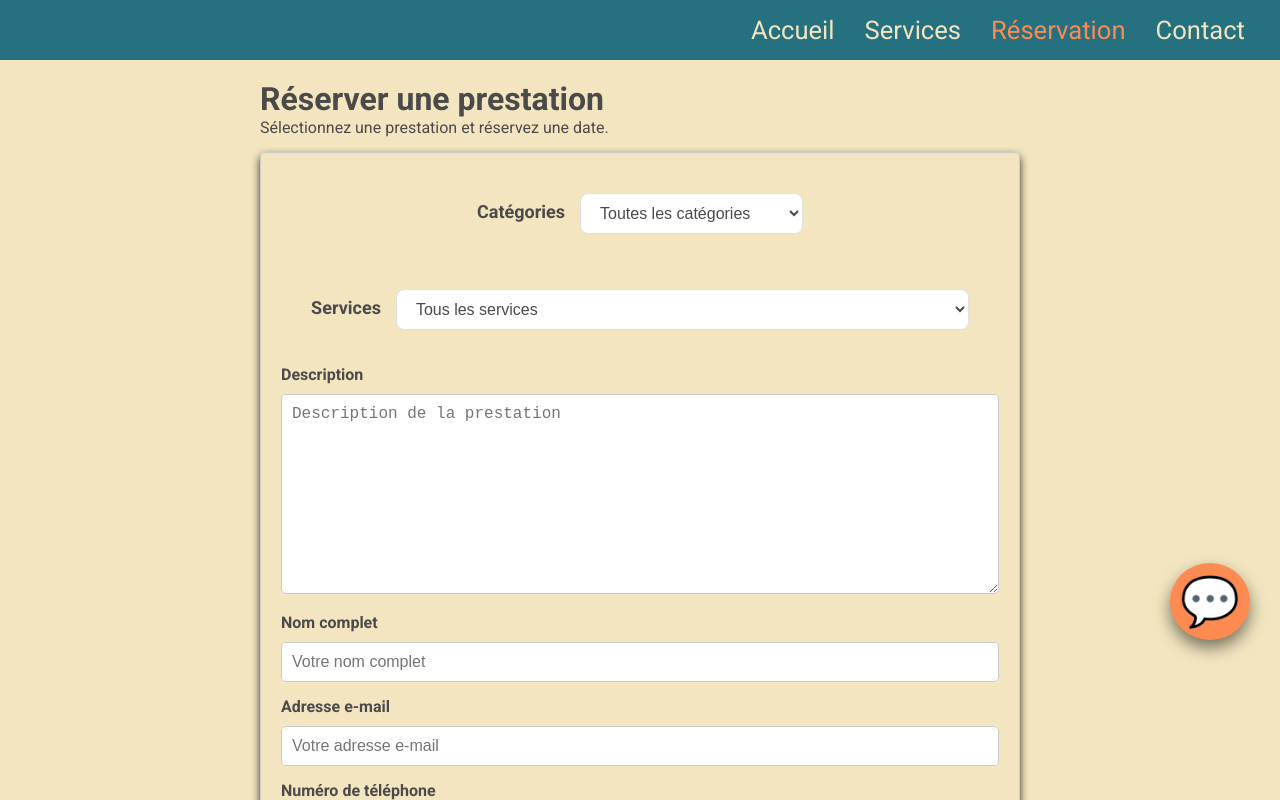
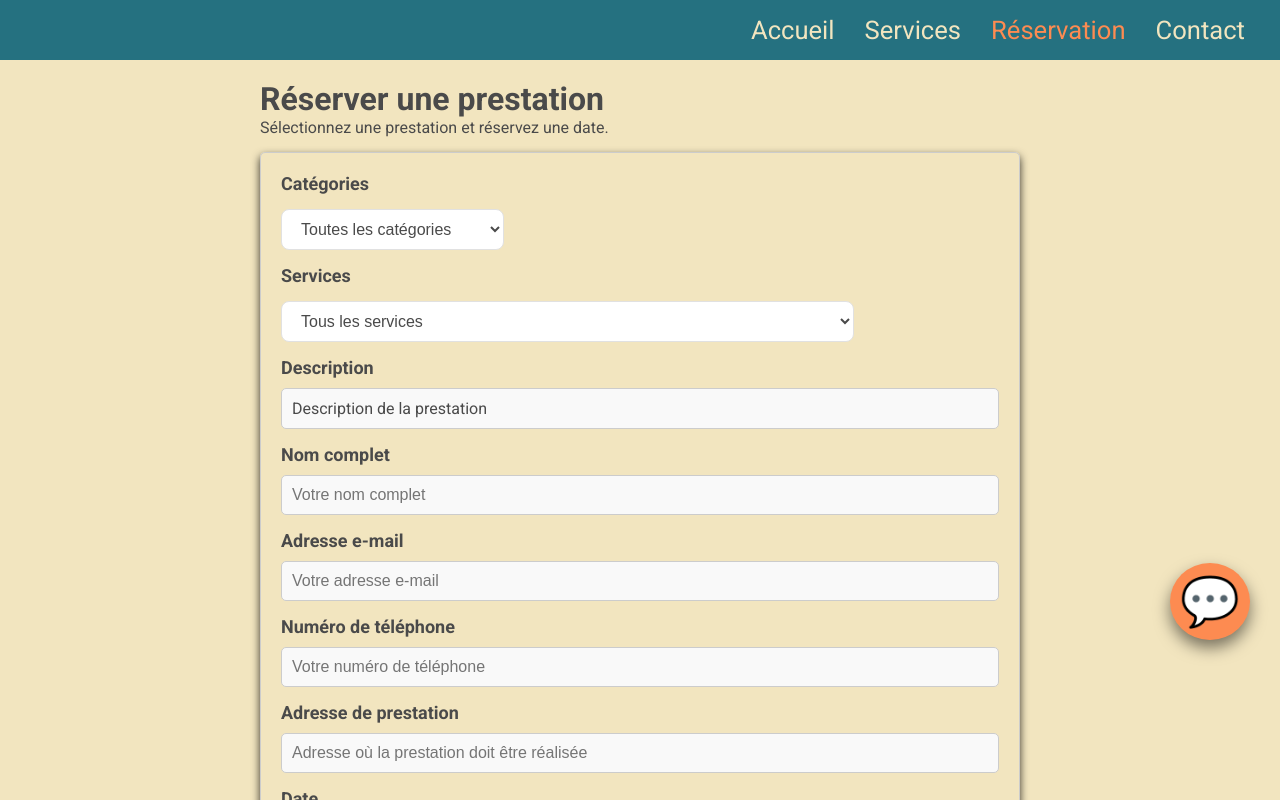
Before and after one commit to Axel93183/RepoOne, a React (Create React App) app: page /booking in a window 1280 px wide. Shown: the top 800 px of the page. Built offline with nearby package versions, Linux system fonts and the light colour scheme.

Commit message:
CSS : Refactor description field and dropdown styles in booking form

```diff
--- a/src/components/BookingForm/BookingForm.css
+++ b/src/components/BookingForm/BookingForm.css
@@ -1,7 +1,12 @@
-.booking-form {
+.booking-form,
+.booking-form .dropdowns,
+.booking-form .dropdowns .dropdown-filter {
   display: flex;
   flex-direction: column;
   gap: 15px;
+}
+
+.booking-form {
   border: 1px solid #ccc;
   border-radius: 5px;
   padding: 20px;
@@ -9,23 +14,41 @@
   margin: 15px auto;
 }
 
+.booking-form .dropdowns,
+.booking-form .dropdowns .dropdown-filter {
+  align-items: flex-start;
+  margin: 0;
+}
+
+.booking-form .dropdowns .dropdown-filter label {
+  margin: 0;
+}
+
+.booking-form .dropdowns .dropdown-filter select {
+  margin: 0;
+  width: 100%;
+}
+
 .booking-form label {
   font-weight: bold;
   margin-bottom: 5px;
+  font-size: 18px;
 }
 
 .booking-form input,
-.booking-form textarea {
+.booking-form textarea,
+.booking-form .description-text {
   padding: 10px;
   border: 1px solid #ccc;
   border-radius: 5px;
   font-size: 16px;
   width: 100%;
   margin-top: 10px;
+  background-color: #f9f9f9;
 }
 
 .booking-form textarea {
-  min-height: 200px;
+  min-height: 150px;
   max-width: 100%;
 }
 
--- a/src/components/BookingForm/BookingForm.tsx
+++ b/src/components/BookingForm/BookingForm.tsx
@@ -101,6 +101,7 @@ const BookingForm: React.FC<BookingFormProps> = ({ prefilledData }) => {
 
   return (
     <form onSubmit={handleSubmit} className="booking-form">
+      <div className="dropdowns">
         {/* Dropdown - Categories */}
         <DropdownFilter
           options={servicesData.map((cat) => cat.category)}
@@ -118,18 +119,14 @@ const BookingForm: React.FC<BookingFormProps> = ({ prefilledData }) => {
           label="Services"
           defaultOptionLabel="Tous les services"
         />
+      </div>
 
       {/* Description */}
       <div>
         <label htmlFor="description">Description</label>
-        <textarea
-          id="description"
-          name="description"
-          value={formData.description}
-          onChange={handleChange}
-          placeholder="Description de la prestation"
-          readOnly
-        />
+        <div id="description" className="description-text">
+          {formData.description || "Description de la prestation"}
+        </div>
       </div>
 
       {/* FullName */}
```
Lines whose indentation alone changed are shown as unchanged.
